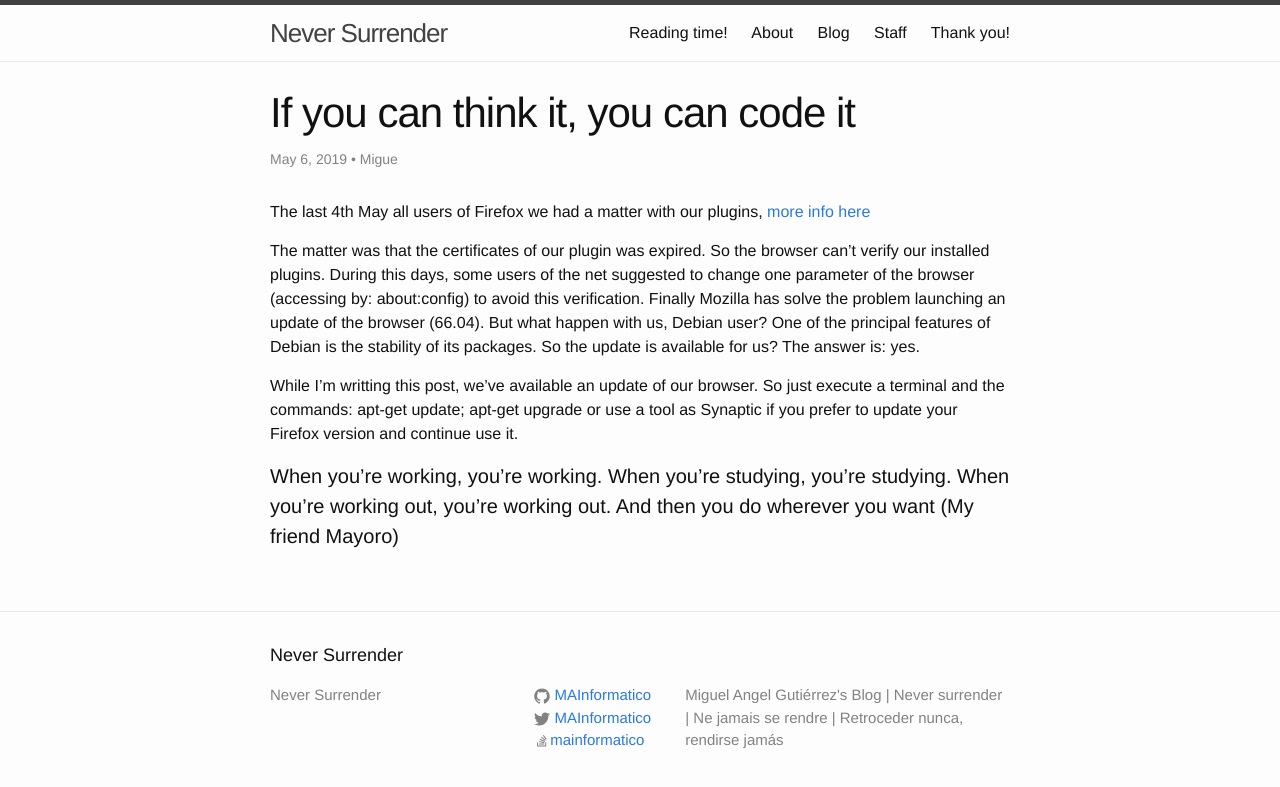
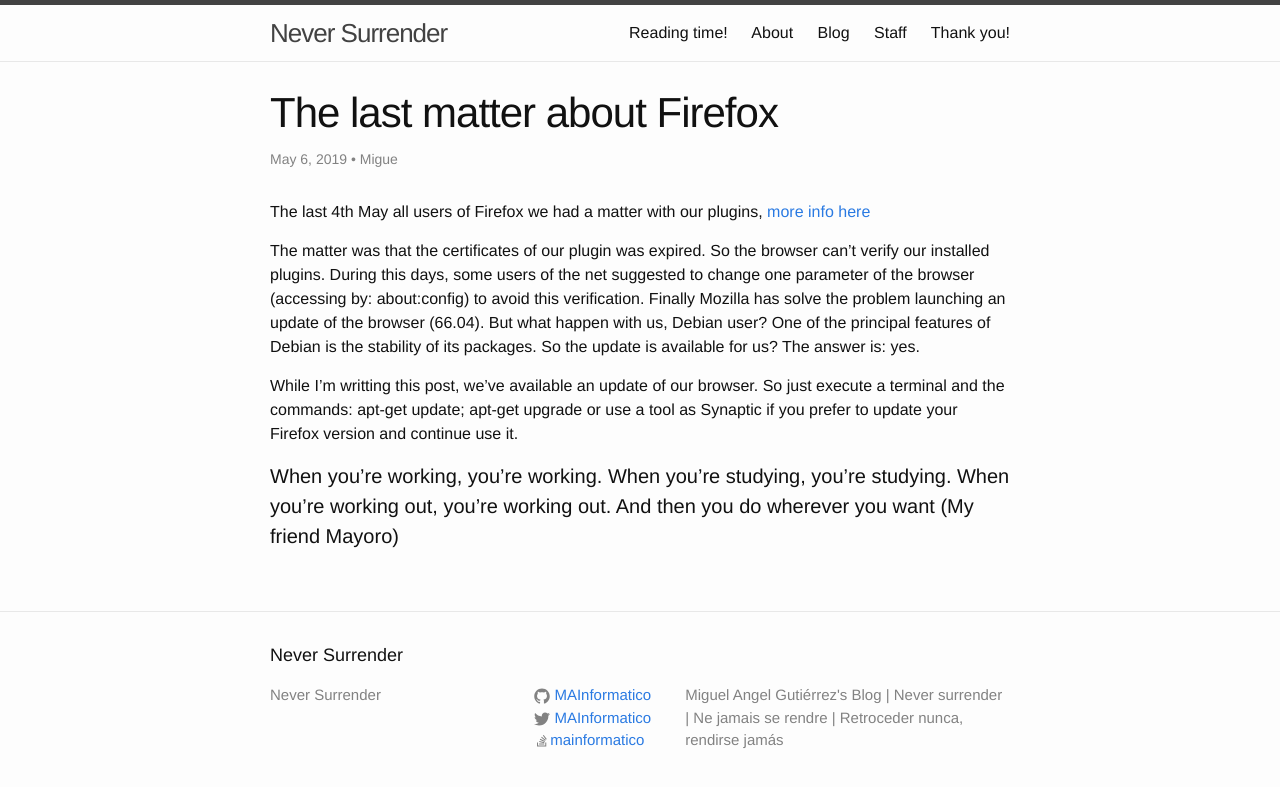
Before and after one commit to MAInformatico/MAInformatico.github.io, a Jekyll site: the page built from _posts/2019-5-6-Firefox.md, in a window 1280 px wide. Shown: the top 787 px of the page. Built offline with Jekyll 4.4.1, drawn with Linux system fonts in a browser that asks for light colours.

Commit message:
adding new post

```diff
--- a/_posts/2019-5-6-Firefox.md
+++ b/_posts/2019-5-6-Firefox.md
@@ -1,6 +1,6 @@
 ---
 layout: post
-title: If you can think it, you can code it
+title: The last matter about Firefox
 author: Migue
 tags: [Technology]
 ---
```
